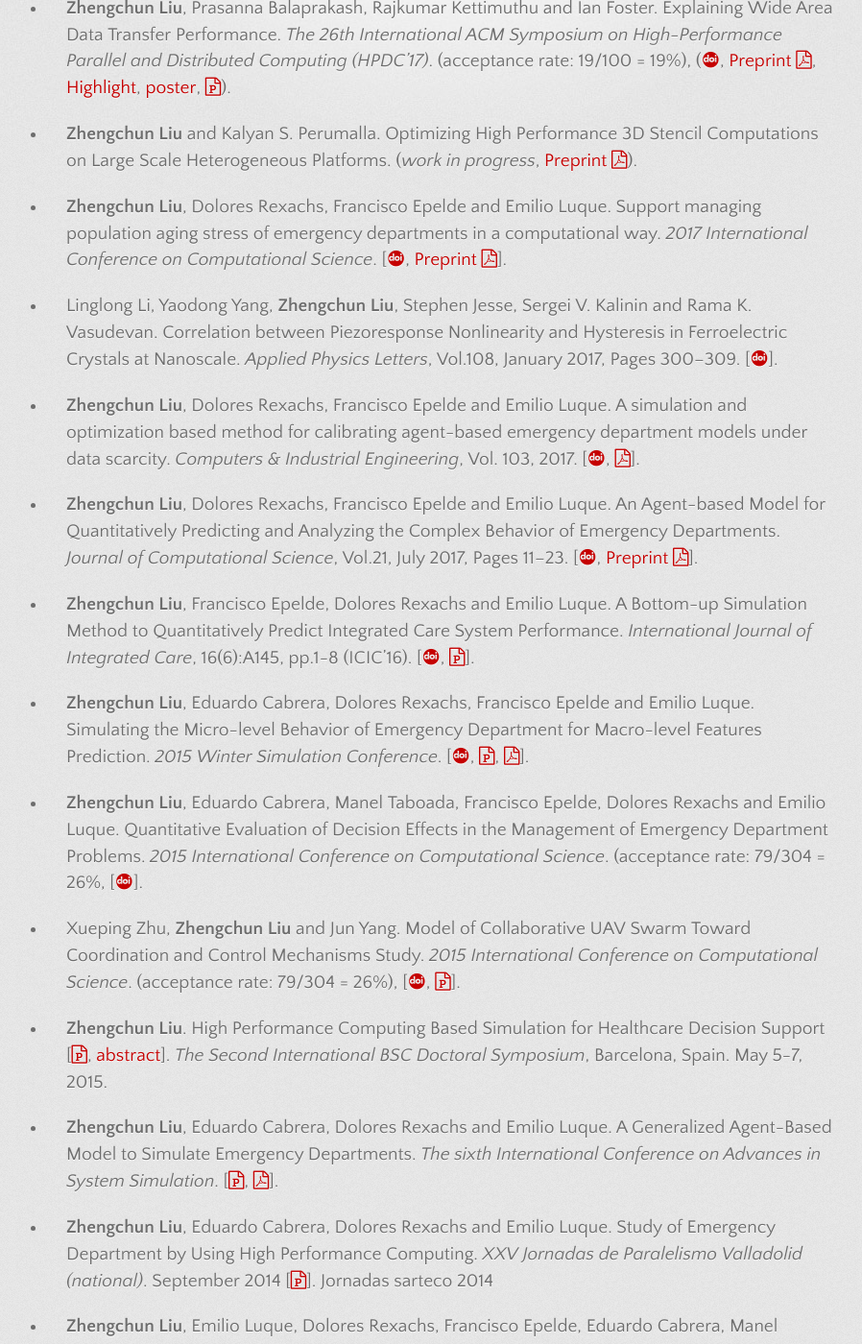
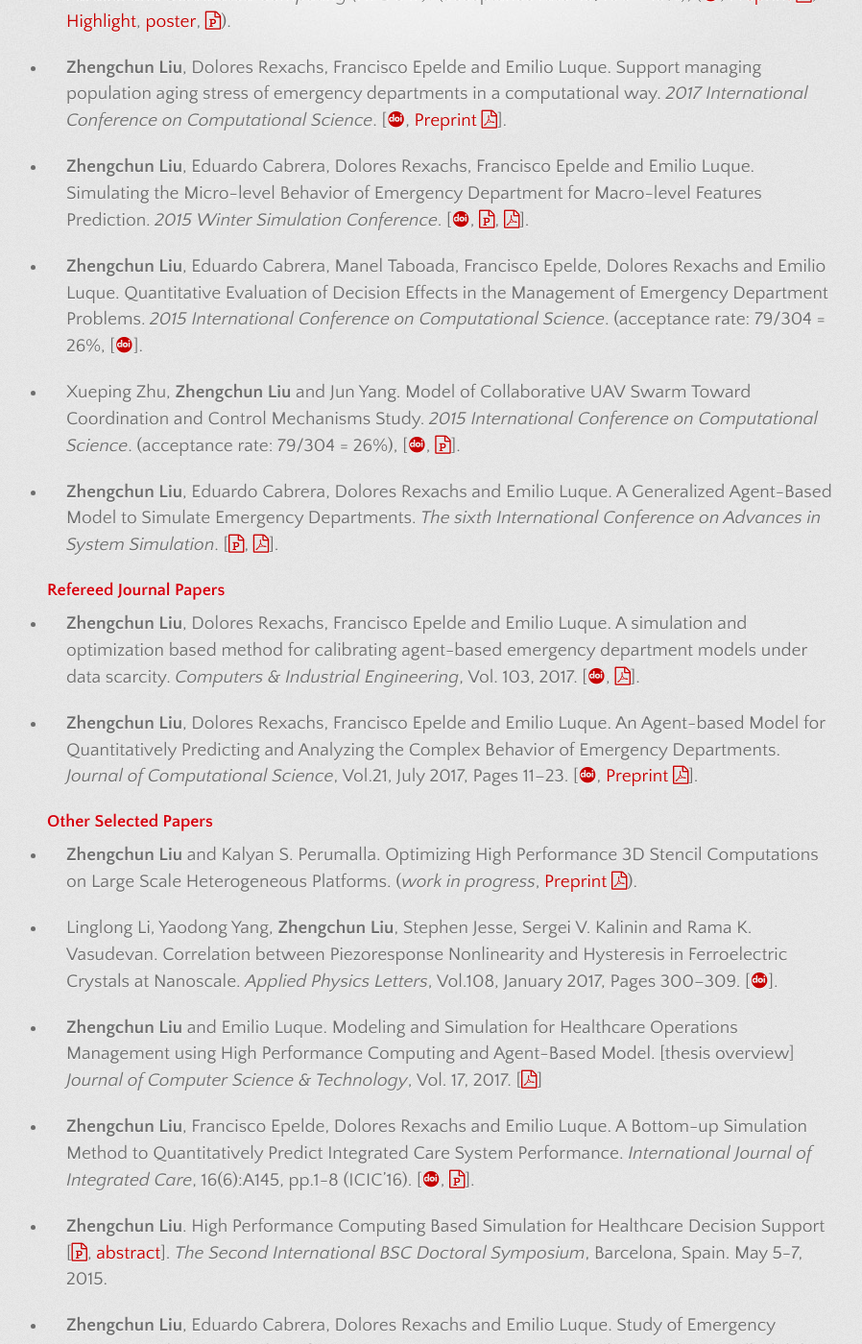
Before and after one commit to lzhengchun/lzhengchun.github.io, a Jekyll site: the page built from Publication.md, in a window 1280 px wide and 1400 px high, scrolled down 435 px. Shown: the whole window at 96% size, without its empty margins (181-1079 px from the left). Built offline with Jekyll 4.4.1, drawn with Linux system fonts in a browser that asks for light colours; some web fonts are replaced; some of the changed lines change nothing that is shown; some of the changed text lies outside the part shown.

Commit message:
add, delete, polish etc.

```diff
--- a/Publication.md
+++ b/Publication.md
@@ -3,24 +3,12 @@ layout: default
 title: Home
 ---
 
+### Refereed Conference Papers
 - __Zhengchun Liu__, Rajkumar Kettimuthu, Sven Leyffer, Prashant Palkar and Ian Foster. A mathematical programming and simulation based framework to evaluate cyberinfrastructure design choices. The 13th IEEE International Conference on eScience. (to appear).
-
-- __Zhengchun Liu__ and Emilio Luque. Modeling and Simulation for Healthcare Operations Management using High Performance Computing and Agent-Based Model. [thesis overview] *Journal of Computer Science & Technology*, Vol. 17, 2017.
-[[<i class="fa fa-file-pdf-o" aria-hidden="true"></i>](http://journal.info.unlp.edu.ar/wp-content/uploads/2017/05/JCST-44-Thesis-Overview-2.pdf)]
 
 - __Zhengchun Liu__, Prasanna Balaprakash, Rajkumar Kettimuthu and Ian Foster. Explaining Wide Area Data Transfer Performance. *The 26th International ACM Symposium on High-Performance Parallel and Distributed Computing (HPDC'17)*. (acceptance rate: 19/100 = 19%), ([<i class="ai ai-doi" aria-hidden="true"></i>](https://doi.org/10.1145/3078597.3078605), [Preprint <i class="fa fa-file-pdf-o" aria-hidden="true"></i>](http://www.mcs.anl.gov/~zcliu/files/Explaining%20Wide%20Area%20Data%20Transfer%20Performance.pdf), [Highlight](http://www.mcs.anl.gov/articles/machine-learning-methods-used-develop-data-transfer-performance-models), [poster](file/hpdc17-poster.pdf), [<i class="fa fa-file-powerpoint-o" aria-hidden="true"></i>](file/slides-HPDC-2017-Zhengchun-Liu.pdf)).
 
-- __Zhengchun Liu__ and Kalyan S. Perumalla. Optimizing High Performance 3D Stencil Computations on Large Scale Heterogeneous Platforms. (_work in progress_, [Preprint <i class="fa fa-file-pdf-o" aria-hidden="true"></i>](file/B2R-3d.pdf)).
-
 - __Zhengchun Liu__, Dolores Rexachs, Francisco Epelde and Emilio Luque. Support managing population aging stress of emergency departments in a computational way. *2017 International Conference on Computational Science*. [[<i class="ai ai-doi" aria-hidden="true"></i>](https://doi.org/10.1016/j.procs.2017.05.147), [Preprint <i class="fa fa-file-pdf-o" aria-hidden="true"></i>](file/aging-iccs2017.pdf)].
-
-- Linglong Li, Yaodong Yang, __Zhengchun Liu__, Stephen Jesse, Sergei V. Kalinin and Rama K. Vasudevan. Correlation between Piezoresponse Nonlinearity and Hysteresis in Ferroelectric Crystals at Nanoscale. *Applied Physics Letters*, Vol.108, January 2017, Pages 300–309. [[<i class="ai ai-doi" aria-hidden="true"></i>](https://doi.org/10.1063/1.4947533)].
-
-- __Zhengchun Liu__, Dolores Rexachs, Francisco Epelde and Emilio Luque. A simulation and optimization based method for calibrating agent-based emergency department models under data scarcity. *Computers & Industrial Engineering*, Vol. 103, 2017. [[<i class="ai ai-doi" aria-hidden="true"></i>](https://doi.org/10.1016/j.cie.2016.11.036), [<i class="fa fa-file-pdf-o" aria-hidden="true"></i>](file/abm-calibration-zhengchun-liu.pdf)].
-
-- __Zhengchun Liu__, Dolores Rexachs, Francisco Epelde and Emilio Luque. An Agent-based Model for Quantitatively Predicting and Analyzing the Complex Behavior of Emergency Departments. *Journal of Computational Science*, Vol.21, July 2017, Pages 11–23. [[<i class="ai ai-doi" aria-hidden="true"></i>](https://doi.org/10.1016/j.jocs.2017.05.015), [Preprint <i class="fa fa-file-pdf-o" aria-hidden="true"></i>](file/abm-ed-mdl_Zhengchun-Liu.pdf)].
-
-- __Zhengchun Liu__, Francisco Epelde, Dolores Rexachs and Emilio Luque. A Bottom-up Simulation Method to Quantitatively Predict Integrated Care System Performance. *International Journal of Integrated Care*, 16(6):A145, pp.1-8 (ICIC'16). [[<i class="ai ai-doi" aria-hidden="true"></i>](http://www.ijic.org/articles/abstract/10.5334/ijic.2693/), [<i class="fa fa-file-powerpoint-o" aria-hidden="true"></i>](file/5.8_Zhengchun_Liu_139.pdf)].
 
 - __Zhengchun Liu__, Eduardo Cabrera, Dolores Rexachs, Francisco Epelde and Emilio Luque. Simulating the Micro-level Behavior of Emergency Department for Macro-level Features Prediction. *2015 Winter Simulation Conference*. [[<i class="ai ai-doi" aria-hidden="true"></i>](https://doi.org/10.1109/WSC.2015.7408162), [<i class="fa fa-file-powerpoint-o" aria-hidden="true"></i>](file/Z.Liu-WSC-2015.pdf), [<i class="fa fa-file-pdf-o" aria-hidden="true"></i>](file/wsc15-micro2macro.pdf)].
 
@@ -28,9 +16,24 @@ title: Home
 
 - Xueping Zhu, __Zhengchun Liu__ and Jun Yang. Model of Collaborative UAV Swarm Toward Coordination and Control Mechanisms Study. *2015 International Conference on Computational Science*. (acceptance rate: 79/304 = 26%), [[<i class="ai ai-doi" aria-hidden="true"></i>](https://doi.org/10.1016/j.procs.2015.05.274), [<i class="fa fa-file-powerpoint-o" aria-hidden="true"></i>](file/uav-agent.pdf)].
 
+- __Zhengchun Liu__, Eduardo Cabrera, Dolores Rexachs and Emilio Luque. A Generalized Agent-Based Model to Simulate Emergency Departments. *The sixth International Conference on Advances in System Simulation*. [[<i class="fa fa-file-powerpoint-o" aria-hidden="true"></i>](file/SIMUL_2014_slide.pdf), [<i class="fa fa-file-pdf-o" aria-hidden="true"></i>](file/SIMUL_2014_article.pdf)].
+
+### Refereed Journal Papers
+- __Zhengchun Liu__, Dolores Rexachs, Francisco Epelde and Emilio Luque. A simulation and optimization based method for calibrating agent-based emergency department models under data scarcity. *Computers & Industrial Engineering*, Vol. 103, 2017. [[<i class="ai ai-doi" aria-hidden="true"></i>](https://doi.org/10.1016/j.cie.2016.11.036), [<i class="fa fa-file-pdf-o" aria-hidden="true"></i>](file/abm-calibration-zhengchun-liu.pdf)].
+
+- __Zhengchun Liu__, Dolores Rexachs, Francisco Epelde and Emilio Luque. An Agent-based Model for Quantitatively Predicting and Analyzing the Complex Behavior of Emergency Departments. *Journal of Computational Science*, Vol.21, July 2017, Pages 11–23. [[<i class="ai ai-doi" aria-hidden="true"></i>](https://doi.org/10.1016/j.jocs.2017.05.015), [Preprint <i class="fa fa-file-pdf-o" aria-hidden="true"></i>](file/abm-ed-mdl_Zhengchun-Liu.pdf)].
+
+### Other Selected Papers
+- __Zhengchun Liu__ and Kalyan S. Perumalla. Optimizing High Performance 3D Stencil Computations on Large Scale Heterogeneous Platforms. (_work in progress_, [Preprint <i class="fa fa-file-pdf-o" aria-hidden="true"></i>](file/B2R-3d.pdf)).
+
+- Linglong Li, Yaodong Yang, __Zhengchun Liu__, Stephen Jesse, Sergei V. Kalinin and Rama K. Vasudevan. Correlation between Piezoresponse Nonlinearity and Hysteresis in Ferroelectric Crystals at Nanoscale. *Applied Physics Letters*, Vol.108, January 2017, Pages 300–309. [[<i class="ai ai-doi" aria-hidden="true"></i>](https://doi.org/10.1063/1.4947533)].
+
+- __Zhengchun Liu__ and Emilio Luque. Modeling and Simulation for Healthcare Operations Management using High Performance Computing and Agent-Based Model. [thesis overview] *Journal of Computer Science & Technology*, Vol. 17, 2017.
+[[<i class="fa fa-file-pdf-o" aria-hidden="true"></i>](http://journal.info.unlp.edu.ar/wp-content/uploads/2017/05/JCST-44-Thesis-Overview-2.pdf)]
+
+- __Zhengchun Liu__, Francisco Epelde, Dolores Rexachs and Emilio Luque. A Bottom-up Simulation Method to Quantitatively Predict Integrated Care System Performance. *International Journal of Integrated Care*, 16(6):A145, pp.1-8 (ICIC'16). [[<i class="ai ai-doi" aria-hidden="true"></i>](http://www.ijic.org/articles/abstract/10.5334/ijic.2693/), [<i class="fa fa-file-powerpoint-o" aria-hidden="true"></i>](file/5.8_Zhengchun_Liu_139.pdf)].
+
 - __Zhengchun Liu__. High Performance Computing Based Simulation for Healthcare Decision Support [[<i class="fa fa-file-powerpoint-o" aria-hidden="true"></i>](file/zliu-bsc-2015.pdf), [abstract](file/Extended-Research-Abstract.pdf)]. *The Second International BSC Doctoral Symposium*, Barcelona, Spain. May 5-7, 2015.
-
-- __Zhengchun Liu__, Eduardo Cabrera, Dolores Rexachs and Emilio Luque. A Generalized Agent-Based Model to Simulate Emergency Departments. *The sixth International Conference on Advances in System Simulation*. [[<i class="fa fa-file-powerpoint-o" aria-hidden="true"></i>](file/SIMUL_2014_slide.pdf), [<i class="fa fa-file-pdf-o" aria-hidden="true"></i>](file/SIMUL_2014_article.pdf)].
 
 - __Zhengchun Liu__, Eduardo Cabrera, Dolores Rexachs and Emilio Luque. Study of Emergency Department by Using High Performance Computing. *XXV Jornadas de Paralelismo Valladolid (national)*. September 2014 [[<i class="fa fa-file-powerpoint-o" aria-hidden="true"></i>](file/Jornadas_sarteco_2014.pdf)]. Jornadas sarteco 2014
 
```
